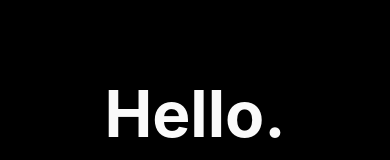
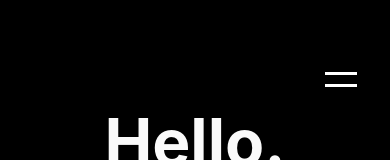
Before and after one commit to qgatssdev/mario-portfolio, a React (Create React App) app: page / in a window 390 px wide. Shown: the top 160 px of the page. Built offline with nearby package versions, Linux system fonts and the light colour scheme.

Commit message:
adding hamburger

```diff
--- a/src/components/MobileHeader/MobileHeader.tsx
+++ b/src/components/MobileHeader/MobileHeader.tsx
@@ -1,4 +1,6 @@
 import './MobileHeader.scss';
+import { Spiral as Hamburger } from 'hamburger-react';
+
 const MobileHeader = () => {
   return (
     <div className="mobileHeader__root">
@@ -6,7 +8,8 @@ const MobileHeader = () => {
         <img src={require('../../assets/ioIcon 2.svg').default} alt="" />
       </div>
       <div>
-        <img src={require('../../assets/Group 1920.svg').default} alt="" />
+        {/* <img src={require('../../assets/Group 1920.svg').default} alt="" /> */}
+        <Hamburger color="#fff" duration={0.8} />
       </div>
     </div>
   );
```
